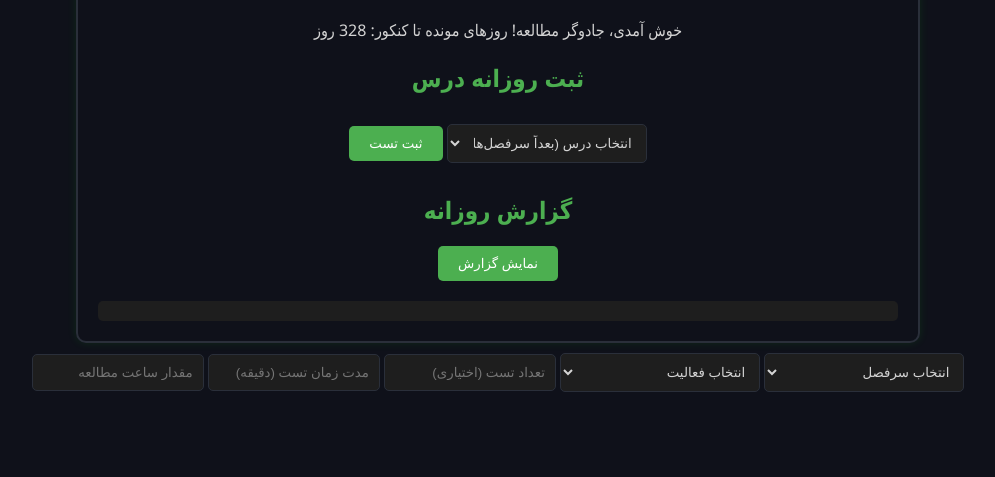
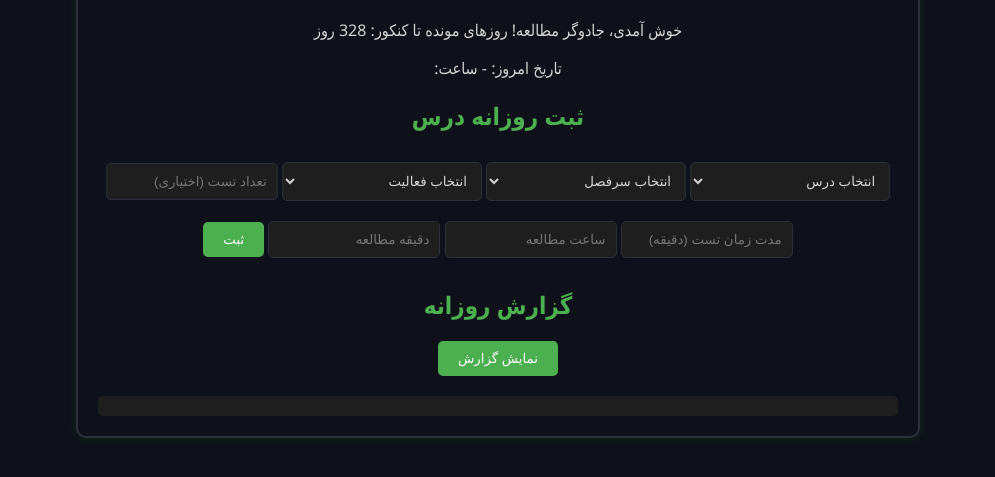
Before and after one commit to sadatkhademii/Study-site, a plain HTML site: page Index.html in a window 1280 px wide. Shown: the part 109-586 px from the top of the page, without its empty margins (142-1137 px from the left). Drawn offline with Linux system fonts and the light colour scheme.

Commit message:
Update Index.html

```diff
--- a/Index.html
+++ b/Index.html
@@ -10,12 +10,30 @@
     <div class="container">
         <h1>داشبورد مطالعه کنکور ۱۴۰۵</h1>
         <p>خوش آمدی، جادوگر مطالعه! روزهای مونده تا کنکور: <span id="daysToKonkor"></span></p>
+        <p>تاریخ امروز: <span id="currentDate"></span> - ساعت: <span id="currentTime"></span></p>
         <section id="registration">
             <h2>ثبت روزانه درس</h2>
             <select id="lesson">
-                <option>انتخاب درس (بعداً سرفصل‌ها اضافه می‌شن)</option>
+                <option>انتخاب درس</option>
             </select>
-            <button onclick="saveData()">ثبت تست</button>
+            <select id="subsection">
+                <option>انتخاب سرفصل</option>
+            </select>
+            <select id="activity">
+                <option>انتخاب فعالیت</option>
+                <option>تست زدم</option>
+                <option>خوندم</option>
+                <option>مرور کردم</option>
+                <option>فیلم دیدم</option>
+                <option>سوال تشریحی حل کردم</option>
+            </select>
+            <input type="number" id="testCount" placeholder="تعداد تست (اختیاری)">
+            <input type="number" id="testTime" placeholder="مدت زمان تست (دقیقه)">
+            <input type="number" id="studyHours" placeholder="ساعت مطالعه">
+            <input type="number" id="studyMinutes" placeholder="دقیقه مطالعه">
+            <input type="text" id="generalLesson" placeholder="درس عمومی (اختیاری)" style="display: none;">
+            <input type="text" id="generalSub" placeholder="مبحث عمومی (اختیاری)" style="display: none;">
+            <button onclick="saveData()">ثبت</button>
         </section>
         <section id="report">
             <h2>گزارش روزانه</h2>
@@ -26,19 +44,3 @@
     <script src="script.js"></script>
 </body>
 </html>
-<select id="subsection">
-    <option>انتخاب سرفصل</option>
-</select>
-<select id="activity">
-    <option>انتخاب فعالیت</option>
-    <option>تست زدم</option>
-    <option>خوندم</option>
-    <option>مرور کردم</option>
-    <option>فیلم دیدم</option>
-    <option>سوال تشریحی حل کردم</option>
-</select>
-<input type="number" id="testCount" placeholder="تعداد تست (اختیاری)">
-<input type="number" id="testTime" placeholder="مدت زمان تست (دقیقه)">
-<input type="number" id="studyTime" placeholder="مقدار ساعت مطالعه">
-<input type="text" id="generalLesson" placeholder="درس عمومی (اختیاری)" style="display: none;">
-<input type="text" id="generalSub" placeholder="مبحث عمومی (اختیاری)" style="display: none;">
```
